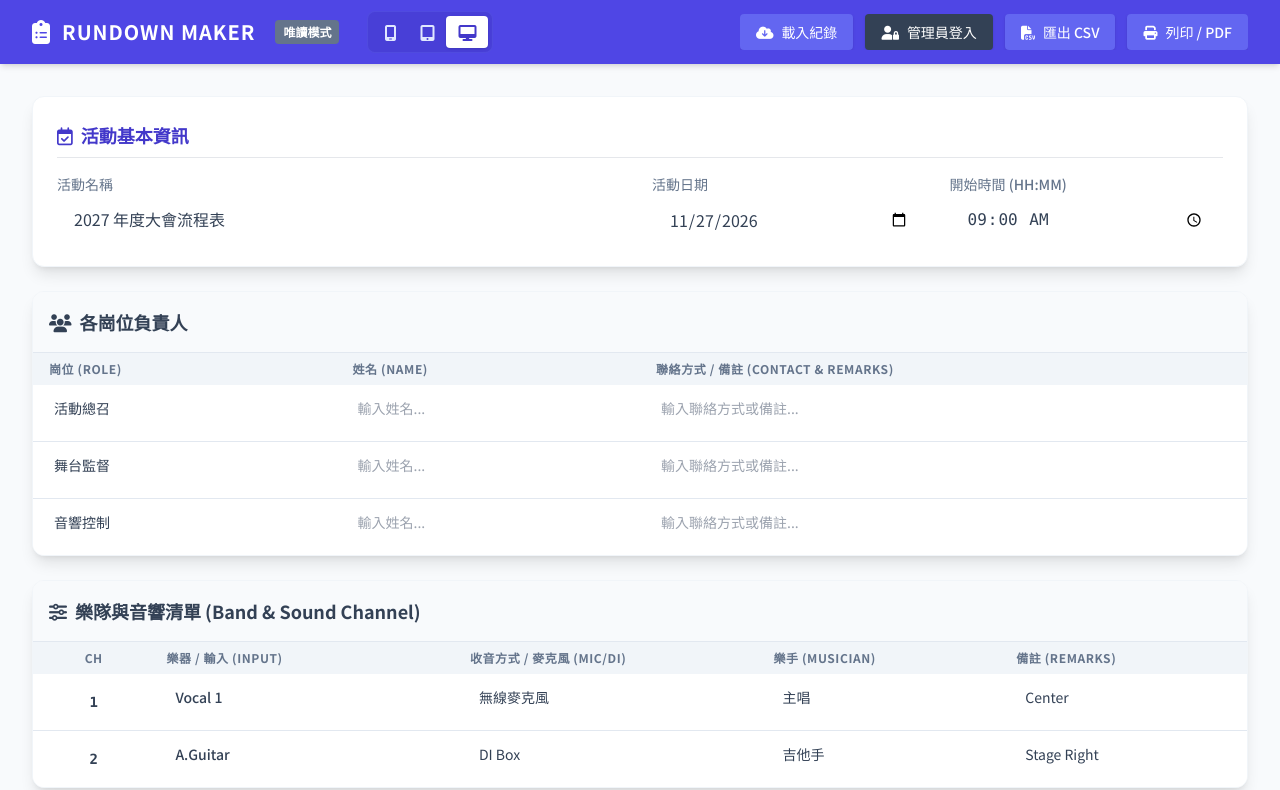
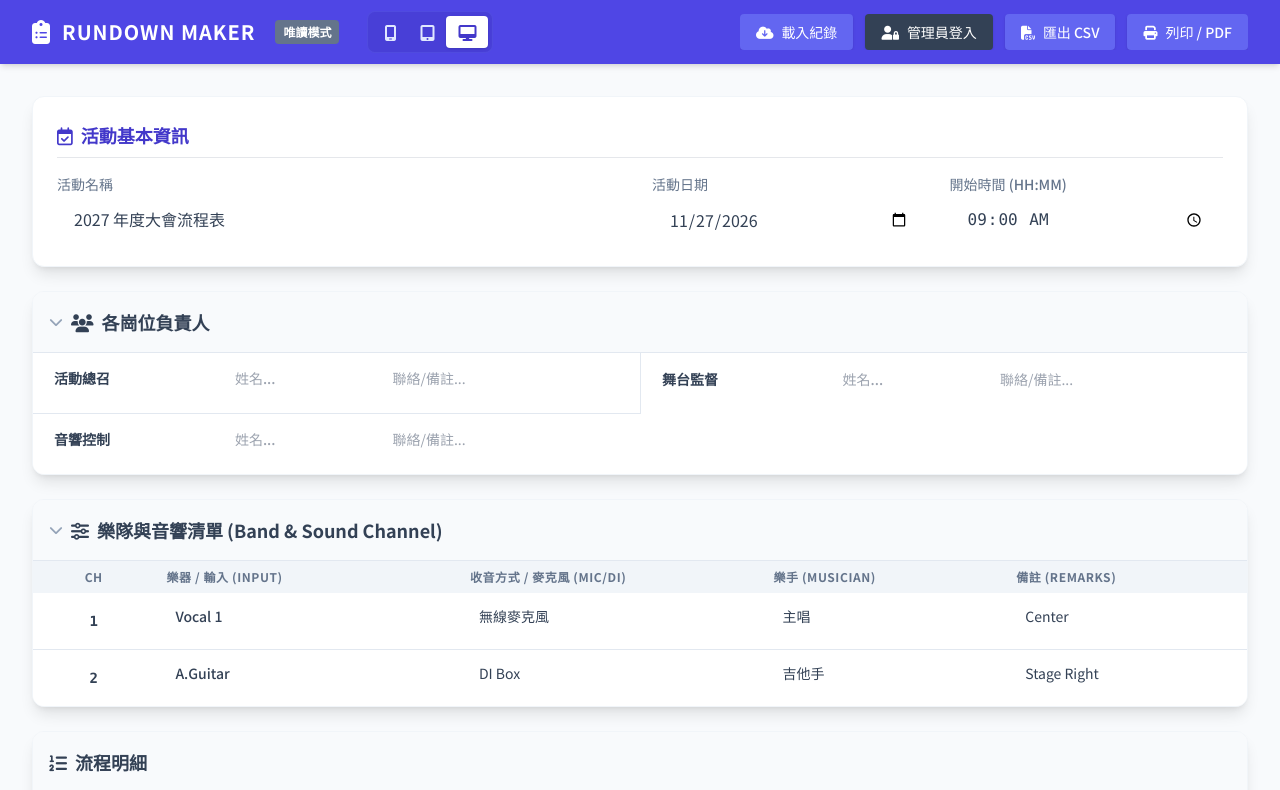
Before and after one commit to ink0509-G/Rundown4gospel, a plain HTML site: page index.html in a window 1280 px wide. Shown: the top 790 px of the page. Drawn offline with nearby package versions, Linux system fonts and the light colour scheme.

Commit message:
Update index.html

```diff
--- a/index.html
+++ b/index.html
@@ -49,6 +49,26 @@
         }
         .table-input:hover, .table-textarea:hover { border-color: #e2e8f0; background: #f1f5f9; }
         .table-input:focus, .table-textarea:focus { border-color: #3b82f6; background: #fff; box-shadow: 0 0 0 2px rgba(59, 130, 246, 0.1); }
+
+        /* 各崗位負責人雙欄網格排版 */
+        #crewGrid {
+            display: grid;
+            grid-template-columns: repeat(2, minmax(0, 1fr));
+        }
+        #mainContainer.layout-mobile #crewGrid,
+        @media (max-width: 639px) {
+            #crewGrid {
+                grid-template-columns: minmax(0, 1fr);
+            }
+        }
+        @media print {
+            #crewGrid {
+                grid-template-columns: repeat(2, minmax(0, 1fr)) !important;
+            }
+            .collapsible-content {
+                display: block !important;
+            }
+        }
 
         /* 隱藏數字輸入框上下箭頭，避免窄螢幕擠壓數字 */
         input[type="number"]::-webkit-inner-spin-button,
@@ -152,37 +172,33 @@
         <!-- 各崗位負責人區塊 -->
         <div class="bg-white rounded-xl shadow-lg border border-slate-100 overflow-hidden flex flex-col mb-6 print:break-inside-avoid">
             <div class="p-4 bg-slate-50 border-b border-slate-200 flex justify-between items-center no-print">
-                <h2 class="text-lg font-bold text-slate-700"><i class="fa-solid fa-users mr-2"></i>各崗位負責人</h2>
-                <button onclick="addCrewRow()" class="admin-only bg-indigo-600 hover:bg-indigo-700 text-white px-3 py-1.5 rounded-lg shadow transition text-sm font-medium flex items-center">
+                <button type="button" onclick="toggleSection('crewContent', 'crewToggleIcon')" class="flex items-center gap-2 text-lg font-bold text-slate-700 hover:text-indigo-600 transition text-left">
+                    <i id="crewToggleIcon" class="fa-solid fa-chevron-down text-sm text-slate-400 transition-transform duration-200"></i>
+                    <span><i class="fa-solid fa-users mr-2"></i>各崗位負責人</span>
+                </button>
+                <button onclick="addCrewRow()" class="admin-only bg-indigo-600 hover:bg-indigo-700 text-white px-3 py-1.5 rounded-lg shadow transition text-sm font-medium flex items-center whitespace-nowrap shrink-0">
                     <i class="fa-solid fa-plus mr-2"></i>新增崗位
                 </button>
             </div>
-            <div class="overflow-x-auto">
-                <table class="w-full text-left border-collapse" id="crewTable">
-                    <thead class="bg-slate-100 shadow-sm">
-                        <tr>
-                            <th class="py-2 px-4 text-xs font-semibold text-slate-500 uppercase tracking-wider w-1/4 min-w-[90px]">崗位 (Role)</th>
-                            <th class="py-2 px-4 text-xs font-semibold text-slate-500 uppercase tracking-wider w-1/4 min-w-[90px]">姓名 (Name)</th>
-                            <th class="py-2 px-4 text-xs font-semibold text-slate-500 uppercase tracking-wider w-2/4 min-w-[140px]">聯絡方式 / 備註 (Contact & Remarks)</th>
-                            <th class="admin-only py-2 px-4 text-xs font-semibold text-slate-500 uppercase tracking-wider w-16 no-print text-center">刪除</th>
-                        </tr>
-                    </thead>
-                    <tbody id="crewBody" class="divide-y divide-slate-200 bg-white">
-                        <!-- 動態生成 -->
-                    </tbody>
-                </table>
+            <div id="crewContent" class="collapsible-content">
+                <div id="crewGrid" class="divide-y sm:divide-y-0 bg-white">
+                    <!-- 動態生成雙欄崗位項目 -->
+                </div>
             </div>
         </div>
 
         <!-- 樂隊樂器列表區塊 -->
         <div class="bg-white rounded-xl shadow-lg border border-slate-100 overflow-hidden flex flex-col mb-6 print:break-inside-avoid">
             <div class="p-4 bg-slate-50 border-b border-slate-200 flex justify-between items-center no-print">
-                <h2 class="text-lg font-bold text-slate-700"><i class="fa-solid fa-sliders mr-2"></i>樂隊與音響清單 (Band & Sound Channel)</h2>
+                <button type="button" onclick="toggleSection('bandContent', 'bandToggleIcon')" class="flex items-center gap-2 text-lg font-bold text-slate-700 hover:text-indigo-600 transition text-left">
+                    <i id="bandToggleIcon" class="fa-solid fa-chevron-down text-sm text-slate-400 transition-transform duration-200"></i>
+                    <span><i class="fa-solid fa-sliders mr-2"></i>樂隊與音響清單 (Band & Sound Channel)</span>
+                </button>
                 <button onclick="addBandRow()" class="admin-only bg-indigo-600 hover:bg-indigo-700 text-white px-3 py-1.5 rounded-lg shadow transition text-sm font-medium flex items-center whitespace-nowrap shrink-0">
                     <i class="fa-solid fa-plus mr-2"></i>新增 Channel
                 </button>
             </div>
-            <div class="overflow-x-auto">
+            <div id="bandContent" class="collapsible-content overflow-x-auto">
                 <table class="w-full text-left border-collapse" id="bandTable">
                     <thead class="bg-slate-100 shadow-sm">
                         <tr>
@@ -406,6 +422,23 @@
         function handleCrewInput(id, field, value) { const item = crewData.find(i => i.id === id); if (item) item[field] = value; }
         function handleBandInput(id, field, value) { const item = bandData.find(i => i.id === id); if (item) item[field] = value; }
 
+        // 收起 / 展開區塊
+        function toggleSection(contentId, iconId) {
+            const content = document.getElementById(contentId);
+            const icon = document.getElementById(iconId);
+            if (!content || !icon) return;
+
+            const isHidden = content.classList.toggle('hidden');
+            if (isHidden) {
+                icon.classList.remove('fa-chevron-down');
+                icon.classList.add('fa-chevron-right');
+            } else {
+                icon.classList.remove('fa-chevron-right');
+                icon.classList.add('fa-chevron-down');
+                setTimeout(recalculateAllTextareas, 10);
+            }
+        }
+
         function renderTable() {
             const tbody = document.getElementById('rundownBody');
             if (!tbody) return;
@@ -479,18 +512,33 @@
         }
 
         function renderCrewTable() {
-            const tbody = document.getElementById('crewBody'); tbody.innerHTML = '';
-            crewData.forEach((item) => {
-                const tr = document.createElement('tr'); tr.className = "hover:bg-slate-50 transition-colors group";
-                tr.innerHTML = `
-                    <td class="py-1.5 px-3"><textarea rows="1" class="table-textarea font-medium text-sm" oninput="autoResize(this); handleCrewInput('${item.id}', 'role', this.value)" placeholder="輸入崗位...">${item.role}</textarea></td>
-                    <td class="py-1.5 px-3"><textarea rows="1" class="table-textarea text-sm" oninput="autoResize(this); handleCrewInput('${item.id}', 'name', this.value)" placeholder="輸入姓名...">${item.name}</textarea></td>
-                    <td class="py-1.5 px-3"><textarea rows="1" class="table-textarea text-sm text-slate-600" oninput="autoResize(this); handleCrewInput('${item.id}', 'contact', this.value)" placeholder="輸入聯絡方式或備註...">${item.contact}</textarea></td>
-                    <td class="admin-only py-1.5 px-3 no-print text-center"><button onclick="deleteCrewRow('${item.id}')" class="text-slate-300 hover:text-rose-500 transition-colors"><i class="fa-solid fa-trash-can"></i></button></td>
-                `; tbody.appendChild(tr);
+            const grid = document.getElementById('crewGrid');
+            if (!grid) return;
+            grid.innerHTML = '';
+            crewData.forEach((item, index) => {
+                const isRightCol = index % 2 === 1;
+                const card = document.createElement('div');
+                card.className = `flex items-center gap-1.5 px-3 py-2 border-b border-slate-200 hover:bg-slate-50 transition-colors ${isRightCol ? 'sm:border-l sm:border-slate-200' : ''}`;
+                card.innerHTML = `
+                    <div class="w-[30%] min-w-[76px] shrink-0">
+                        <textarea rows="1" class="table-textarea font-semibold text-sm text-indigo-900" oninput="autoResize(this); handleCrewInput('${item.id}', 'role', this.value)" placeholder="崗位...">${item.role || ''}</textarea>
+                    </div>
+                    <div class="w-[26%] min-w-[68px] shrink-0">
+                        <textarea rows="1" class="table-textarea font-medium text-sm" oninput="autoResize(this); handleCrewInput('${item.id}', 'name', this.value)" placeholder="姓名...">${item.name || ''}</textarea>
+                    </div>
+                    <div class="flex-grow min-w-0">
+                        <textarea rows="1" class="table-textarea text-sm text-slate-600" oninput="autoResize(this); handleCrewInput('${item.id}', 'contact', this.value)" placeholder="聯絡/備註...">${item.contact || ''}</textarea>
+                    </div>
+                    <div class="admin-only shrink-0 no-print text-center">
+                        <button type="button" onclick="deleteCrewRow('${item.id}')" class="text-slate-300 hover:text-rose-500 transition-colors p-1" title="刪除崗位">
+                            <i class="fa-solid fa-trash-can"></i>
+                        </button>
+                    </div>
+                `;
+                grid.appendChild(card);
             });
             setTimeout(() => {
-                document.querySelectorAll('#crewTable .table-textarea').forEach(el => autoResize(el));
+                document.querySelectorAll('#crewGrid .table-textarea').forEach(el => autoResize(el));
             }, 10);
         }
 
@@ -724,7 +772,7 @@
         // 7. 版面預覽切換 (Layout Switcher)
         // ---------------------------------------------------
         function recalculateAllTextareas() {
-            document.querySelectorAll('#rundownTable .table-textarea, #crewTable .table-textarea, #bandTable .table-textarea').forEach(el => autoResize(el));
+            document.querySelectorAll('#rundownTable .table-textarea, #crewGrid .table-textarea, #bandTable .table-textarea').forEach(el => autoResize(el));
         }
 
         function switchLayout(mode) {
@@ -745,13 +793,13 @@
             let baseClasses = "flex-grow p-4 sm:p-6 lg:p-8 mx-auto w-full print-full-width transition-all duration-500 ease-in-out origin-top";
 
             if (mode === 'mobile') {
-                main.className = baseClasses + " max-w-[400px] border-x-[12px] border-y-[24px] border-slate-800 bg-slate-100 shadow-2xl mt-6 rounded-[2.5rem] overflow-hidden relative";
+                main.className = baseClasses + " layout-mobile max-w-[400px] border-x-[12px] border-y-[24px] border-slate-800 bg-slate-100 shadow-2xl mt-6 rounded-[2.5rem] overflow-hidden relative";
                 btnMobile.className = activeBtnClass;
             } else if (mode === 'tablet') {
-                main.className = baseClasses + " max-w-[820px] border-x-[16px] border-y-[32px] border-slate-800 bg-slate-100 shadow-2xl mt-6 rounded-[2rem] overflow-hidden relative";
+                main.className = baseClasses + " layout-tablet max-w-[820px] border-x-[16px] border-y-[32px] border-slate-800 bg-slate-100 shadow-2xl mt-6 rounded-[2rem] overflow-hidden relative";
                 btnTablet.className = activeBtnClass;
             } else {
-                main.className = baseClasses + " max-w-7xl";
+                main.className = baseClasses + " layout-desktop max-w-7xl";
                 btnDesktop.className = activeBtnClass;
             }
 
```
